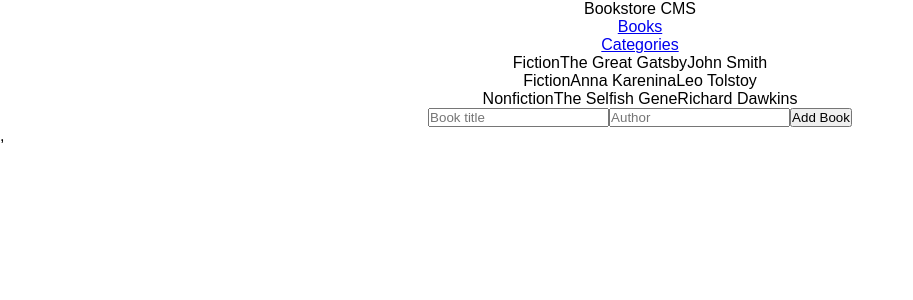
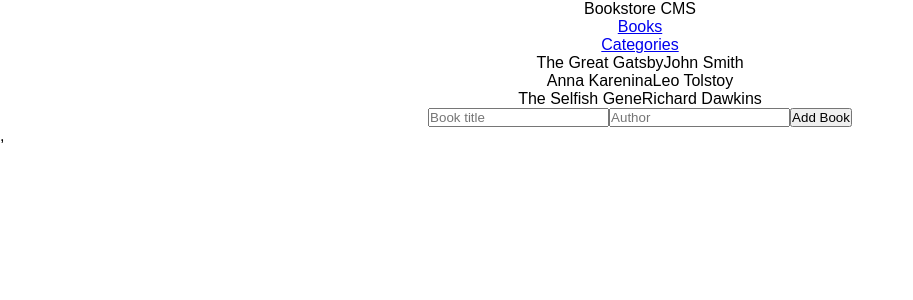
Before and after one commit to Surafels/Bookstore, a React (Create React App) app: page / in a window 1280 px wide. Shown: the top 300 px of the page, without its empty margins (0-913 px from the left). Built offline with nearby package versions, Linux system fonts and the light colour scheme.

Commit message:
Display list of books

```diff
--- a/src/components/BookList.js
+++ b/src/components/BookList.js
@@ -12,7 +12,6 @@ const BookList = () => {
             <li
               key={book.item_id}
             >
-              {book.category}
               {book.title}
                {book.author}
             </li>
```
